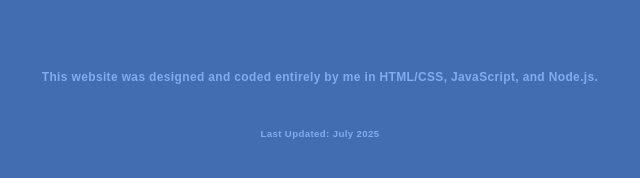
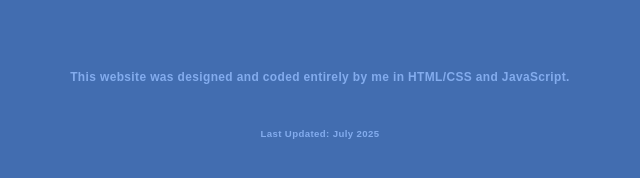
Before and after one commit to pilarbourg/personal-portfolio, a plain HTML site: page index.html in a window 1280 px wide. Shown: the part 3061-3239 px from the top of the page, 320-960 px from the left. Drawn offline with Linux system fonts and the light colour scheme.

Commit message:
fixed a typo

```diff
--- a/index.html
+++ b/index.html
@@ -785,8 +785,8 @@
       <div class="wave-bottom">
         <div class="copyright-info">
           <h5>
-            This website was designed and coded entirely by me in HTML/CSS,
-            JavaScript, and Node.js.
+            This website was designed and coded entirely by me in HTML/CSS and
+            JavaScript.
           </h5>
           <h6>Last Updated: July 2025</h6>
         </div>
```
Also changed, not shown: 3 other files.
